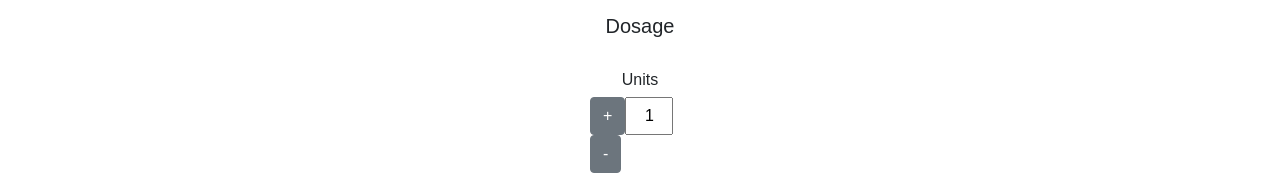
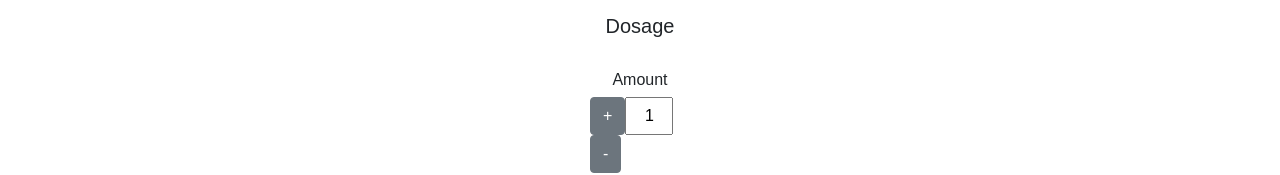
Before and after one commit to dhrandy/team-merge-p3, a React (Create React App) app in the folder client/: page /prescription in a window 1280 px wide. Shown: the part 419-594 px from the top of the page. Built offline with nearby package versions, Linux system fonts and the light colour scheme.

Commit message:
added activity and med page

```diff
--- a/client/src/components/Navbar/Top/TopNavbar.js
+++ b/client/src/components/Navbar/Top/TopNavbar.js
@@ -25,7 +25,7 @@ export default class TopNavbar extends Component {
             </li>
             {/* Karina's  */}
             <li className="nav-item">
-              <a className="nav-link" href="/add">Add a Medication</a>
+              <a className="nav-link" href="/prescription">Add a Medication</a>
             </li>
             {/* Karina's */}
           </ul>
--- a/client/src/components/Prescription/Prescription.js
+++ b/client/src/components/Prescription/Prescription.js
@@ -26,7 +26,7 @@ state = {
           <div>
             <h5> Dosage </h5>
               <br/>
-            <h6> Units </h6>
+            <h6> Amount </h6>
             <Counter />
               <br/>
             <h6>Frequency </h6>
--- a/client/src/components/Prescription/prescription.css
+++ b/client/src/components/Prescription/prescription.css
@@ -1,8 +1,8 @@
 
-body {
+#medication-page {
   text-align: center;
-  /* min-height: 100%;
-  padding-bottom: 100px; */
+  min-height: 100%;
+  padding-bottom: 100px;
 }
 
 input{
```
Also changed, not shown: client/src/components/Restriction/Activity/Activity.js (+20 -0 lines), client/src/components/Restriction/Medication/Medication.js (+19 -0 lines).
